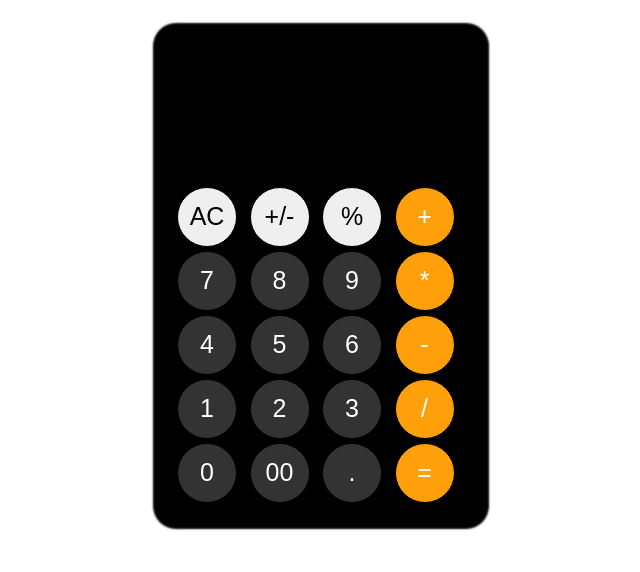
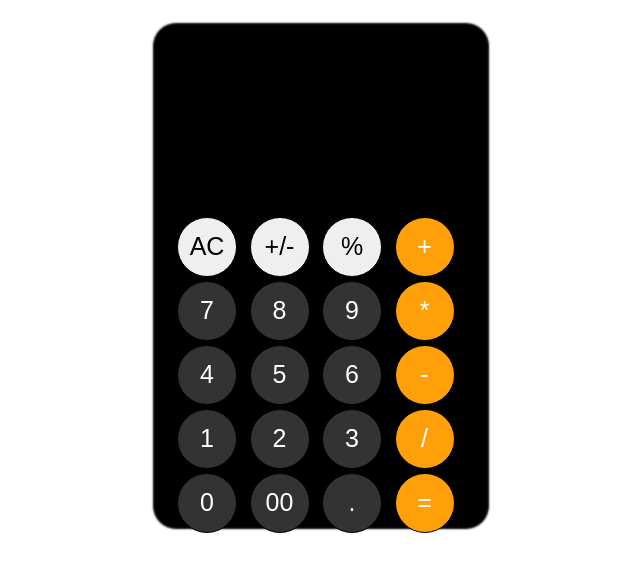
Before and after one commit to natarajan93/Calculator, a plain HTML site: page index.html in a window 1280 px wide. Shown: the whole page, without its empty margins (253-893 px from the left). Drawn offline with Linux system fonts and the light colour scheme.

Commit message:
Update calculator.css

```diff
--- a/css/calculator.css
+++ b/css/calculator.css
@@ -61,7 +61,7 @@ background-color:  #333333;
         width: 60px;
         height: 60px;
         position: relative;
-        top: 10px;
+        top: 40px;
         margin: 2px;
 
     }
```
